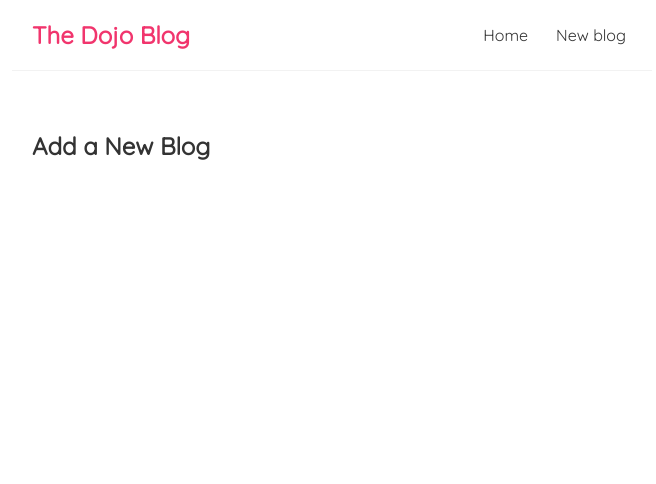
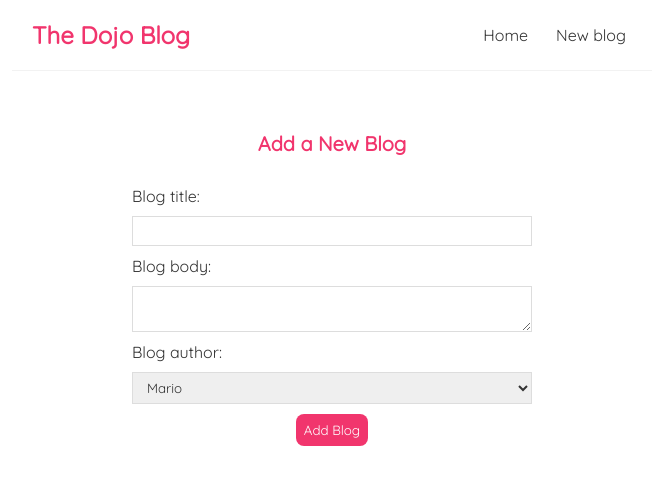
Before and after one commit to Ephraimjude/react-blog-fundamentals, a React (Create React App) app: page /create in a window 1280 px wide. Shown: the top 484 px of the page, without its empty margins (308-964 px from the left). Built offline with nearby package versions, Linux system fonts and the light colour scheme.

Commit message:
completed blog

```diff
--- a/data/db.json
+++ b/data/db.json
@@ -1,16 +1,10 @@
 {
-    "blogs": [
-        {
-            "title": "My First Blog!!!",
-            "body": "Why do we use it?/nIt is a long established fact that a reader will be distracted....",
-            "author": "mario",
-            "id": 1
-        },
-        {
-            "title": "Opening Party!!!",
-            "body":"Why do we use it?/nIt is a long established fact that a reader will be distracted....",
-            "author": "yoshi",
-            "id": 2
-        }
-    ]
+  "blogs": [
+    {
+      "title": "hello, ninja",
+      "body": "Lorem ipsum dolor sit amet, consectetur adipiscing elit, sed do eiusmod tempor incididunt ut labore et dolore magna aliqua. Ut enim ad minim veniam, quis nostrud exercitation ullamco laboris nisi ut aliquip ex ea commodo consequat. Duis aute irure dolor in reprehenderit in voluptate velit esse cillum dolore eu fugiat nulla pariatur. Excepteur sint occaecat cupidatat non proident, sunt in culpa qui officia deserunt mollit anim id est laborum.",
+      "author": "yoshi",
+      "id": 1
+    }
+  ]
 }
--- a/src/App.js
+++ b/src/App.js
@@ -3,6 +3,7 @@
 import { BrowserRouter as Router, Route, Switch } from 'react-router-dom';
 import Create from './create';
 import BlogDetails from './blogDetails';
+import NotFound from './notFound';
 
 function App() {
   return (
@@ -20,6 +21,9 @@
             <Route path="/blogs/:id">
               <BlogDetails />
             </Route>
+            <Route path="*">
+              <NotFound />
+            </Route>
           </Switch>
         </div>
       </div>
--- a/src/Create.js
+++ b/src/Create.js
@@ -1,7 +1,60 @@
+import { useState } from "react";
+import { useHistory } from "react-router-dom";
+
 const Create = () => {
+    const [title, setTitle] = useState('');
+    const [body, setBody] = useState('');
+    const [author, setAuthor] = useState('mario');
+    const [isPending, setIsPending] = useState(false);
+    const history = useHistory();
+
+    const handleSubmit = (e) => {
+        e.preventDefault();
+        const blog = {title, body, author };
+
+        setIsPending(true);
+
+        fetch('http://localhost:8080/blogs', {
+            method:'POST',
+            headers: {"Content-type": "application/json" },
+            body: JSON.stringify(blog)
+        }).then(() => {
+            console.log('new blog added');
+            setIsPending(false);
+            history.push('/');
+        })
+
+        history.go(-1)
+    }
+
     return (
         <div className="create">
             <h2>Add a New Blog</h2>
+            <form onSubmit={handleSubmit}>
+                <label>Blog title:</label>
+                <input
+                type="text"
+                required
+                value={title}
+                onChange={(e) =>{setTitle(e.target.value)}}
+                />
+                <label>Blog body:</label>
+                <textarea
+                required
+                value={body}
+                onChange={(e)=>{setBody(e.target.value)}}
+                ></textarea>
+                <label>Blog author:</label>
+                <select
+                value={author}
+                onChange={(e) => {setAuthor(e.target.value)}}
+                >
+                    <option value="mario">Mario</option>
+                    <option value="yoshi">Yoshi</option>
+                </select>
+                {!isPending && <button>Add Blog</button>}
+                {isPending && <button>Adding blog...</button>}
+            </form>
         </div>
      );
 }
--- a/src/blogDetails.js
+++ b/src/blogDetails.js
@@ -1,11 +1,32 @@
 import { useParams } from "react-router-dom";
+import useFetch from "./useFetch";
+import { useHistory } from "react-router-dom";
 
 const BlogDetails = () => {
      const { id } = useParams();
+     const { data: blog, error, isPending } = useFetch( 'http://localhost:8080/blogs/' + id );
+     const history = useHistory();
+
+     const handleClick = () => {
+        fetch('http://localhost:8080/blogs/'+ blog.id, {
+            method: 'DELETE'
+        }).then(() => {
+            history.push('/');
+        })
+     }
 
     return (
         <div className="blog-details">
-            <h2>Blog details - { id } </h2>
+            {isPending && <div> Loading </div>}
+            { error && <div>{error}</div>}
+            { blog && (
+                <article>
+                    <h2>{blog.title}</h2>
+                    <p>By {blog.author}</p>
+                    <div>{blog.body}</div>
+                    <button onClick={handleClick}>Delete</button>
+                </article>
+            )}
         </div>
      );
 }
--- a/src/index.css
+++ b/src/index.css
@@ -60,3 +60,76 @@
 .blog-preview a{
   text-decoration: none;
 }
+
+/* blog details page */
+.blog-details h2{
+  font-size: 20px;
+  color: #f1356d;
+  margin-bottom: 10px;
+}
+
+.blog-details div{
+  margin: 20px 0;
+}
+
+.blog-details button{
+  background: #f1356d;
+  color: #fff;
+  border: 0;
+  padding: 8px;
+  border-radius: 6px;
+  cursor: pointer;
+}
+
+/* create new blog */
+.create{
+  max-width: 400px;
+  margin: 0 auto;
+  text-align: center;
+}
+
+.create label{
+  text-align: left;
+  display: block;
+}
+
+.create h2 {
+  font-size: 20px;
+  color: #f1356d;
+  margin-bottom: 30px;
+}
+
+.create input, .create textarea, .create select{
+  width: 100%;
+  padding: 6px 10px;
+  margin: 10px 0;
+  border: 1px solid #ddd;
+  box-sizing: border-box;
+  display: block;
+}
+
+.create button{
+  background: #f1356d;
+  color: #fff;
+  border: 0;
+  padding: 8px;
+  border-radius: 8px;
+  cursor: pointer;
+}
+
+.not-found{
+  text-align: center;
+}
+
+.not-found h2{
+  margin-bottom: 30px;
+  font-size: 30px;
+}
+
+.not-found p{
+  margin-bottom: 20px;
+}
+
+.not-found a{
+  font-weight: bold;
+}
--- /dev/null
+++ b/src/notFound.js
@@ -0,0 +1,14 @@
+import { Link } from "react-router-dom";
+
+
+const NotFound = () => {
+    return (
+        <div className="not-found">
+            <h2>Sorry</h2>
+            <p>That page cannot be found!!!</p>
+            <Link to="/">Back to the homepage...</Link>
+        </div>
+     );
+}
+
+export default NotFound;
```
